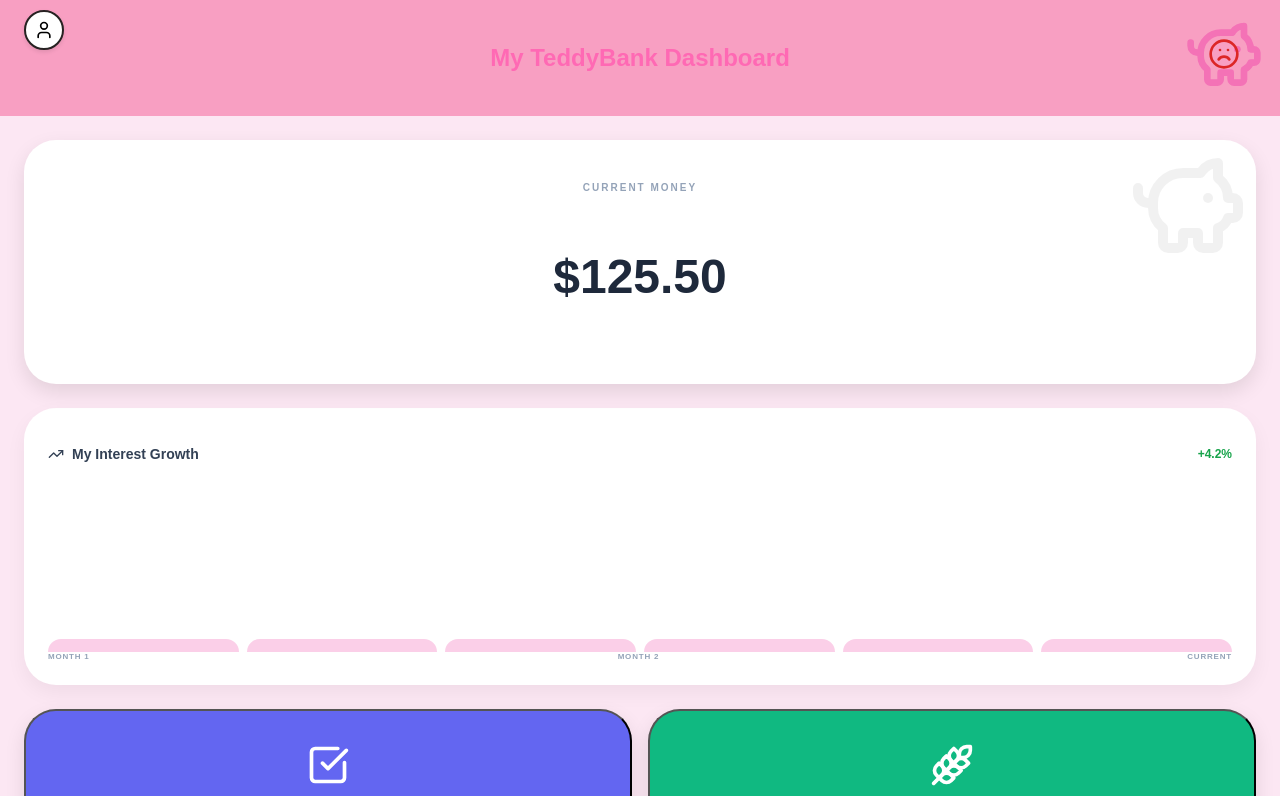
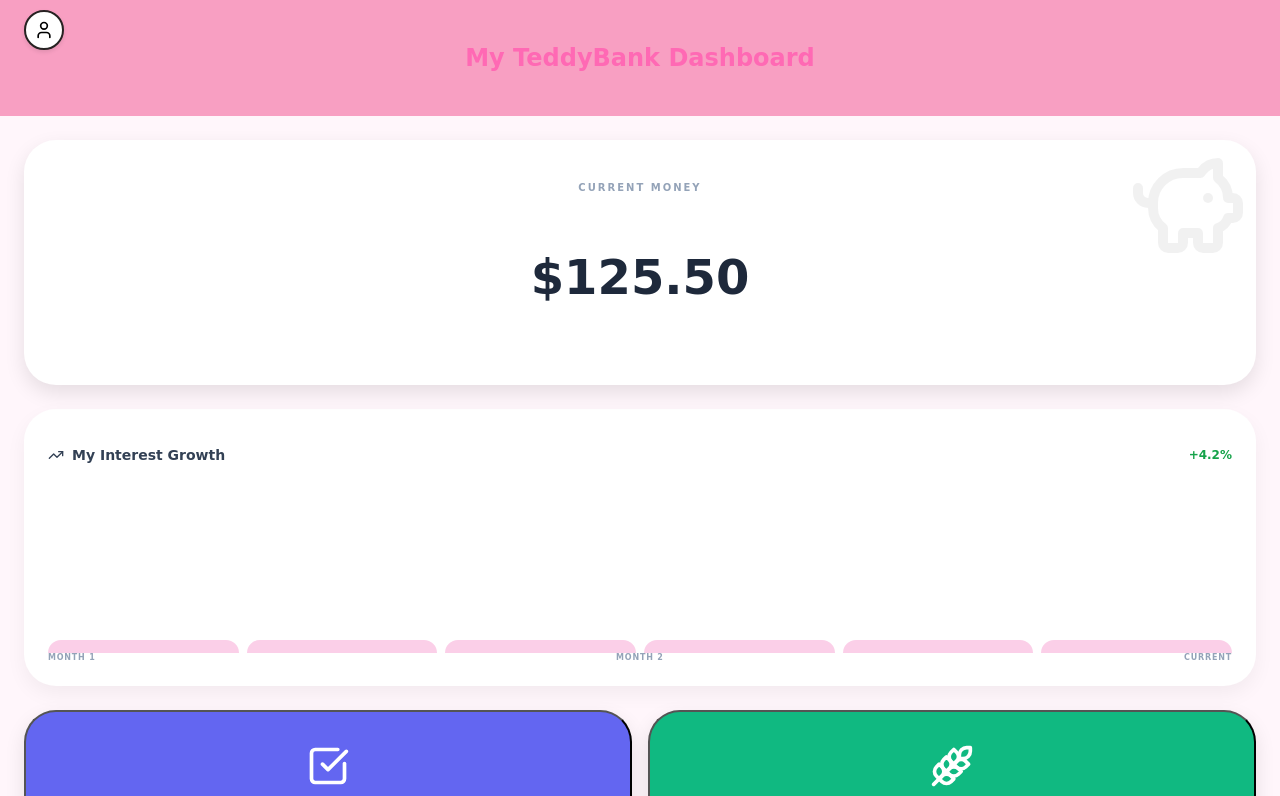
Before and after one commit to WendyShen-2005/PiggyKidsApp-ElleHacks2026, a React (Create React App) app in the folder piggyhacks/: page /kids-dashboard in a window 1280 px wide. Shown: the top 796 px of the page. Built offline with nearby package versions, Linux system fonts and the light colour scheme; no server answers.

Commit message:
change font,remove piggy

```diff
--- a/piggyhacks/src/route/kidsDashboard.jsx
+++ b/piggyhacks/src/route/kidsDashboard.jsx
@@ -95,7 +95,7 @@ export default function KidsDashboard() {
         </button>
         <h2 className="kids-title">My TeddyBank Dashboard</h2>
         {/* <div className="kids-avatar"></div> */}
-        <TaskPiggy tasks={tasks} />
+        {/* <TaskPiggy tasks={tasks} /> */}
       </header>
       <main className="kids-main">
         {/* Balance Display */}
--- a/piggyhacks/src/route/parentsDashboard.jsx
+++ b/piggyhacks/src/route/parentsDashboard.jsx
@@ -223,9 +223,9 @@ export default function ParentDashboard() {
         <h2 className="header-title">Parent Dashboard</h2>
 
         {/* RIGHT */}
-        <div className="header-right">
+        {/* <div className="header-right">
           <TaskPiggy tasks={tasks} />
-        </div>
+        </div> */}
       </header>
 
       <main className="parent-main">
--- a/piggyhacks/src/style/kidsDashboard.css
+++ b/piggyhacks/src/style/kidsDashboard.css
@@ -1,9 +1,12 @@
 .kids-container {
   min-height: 100vh;
-  background-color: #fce7f3;
+  /* background-color: #fce7f3; */
   padding-bottom: 5rem;
-  font-family: sans-serif;
+  /* font-family: sans-serif; */
+  background: #fff6fb;
+  font-family: "Comic Sans MS", "Poppins", cursive;
 }
+
 
 .monthly-statement-btn {
   width: calc(100% - 40px);
--- a/piggyhacks/src/style/parentDashboard.css
+++ b/piggyhacks/src/style/parentDashboard.css
@@ -1,7 +1,9 @@
 .parent-container {
   min-height: 100vh;
   background-color: #fce7f3;
-  font-family: sans-serif;
+  /* font-family: sans-serif; */
+  background: #fff6fb;
+  font-family: "Comic Sans MS", "Poppins", cursive;
   padding-bottom: 5rem;
 }
 
```
